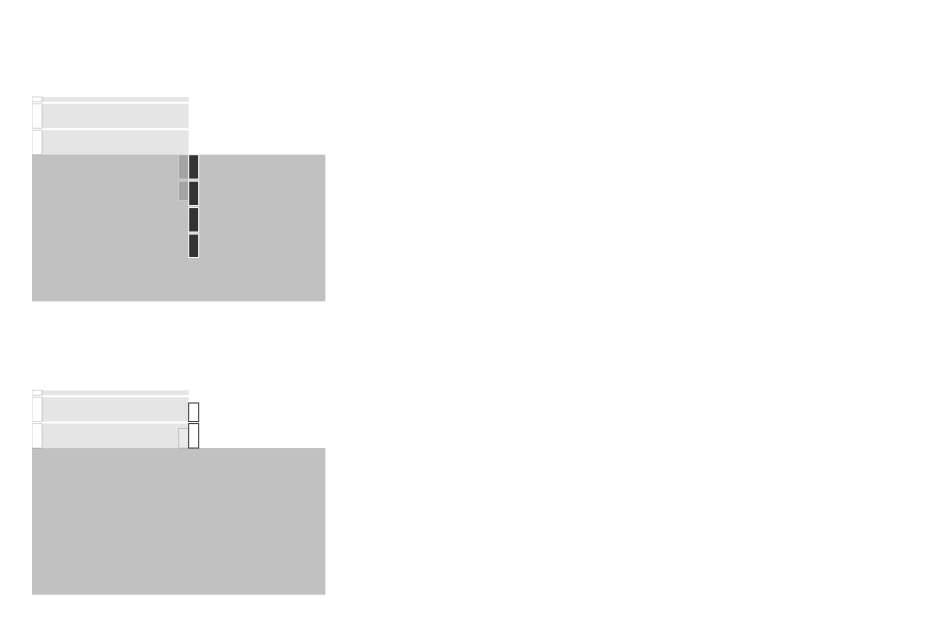
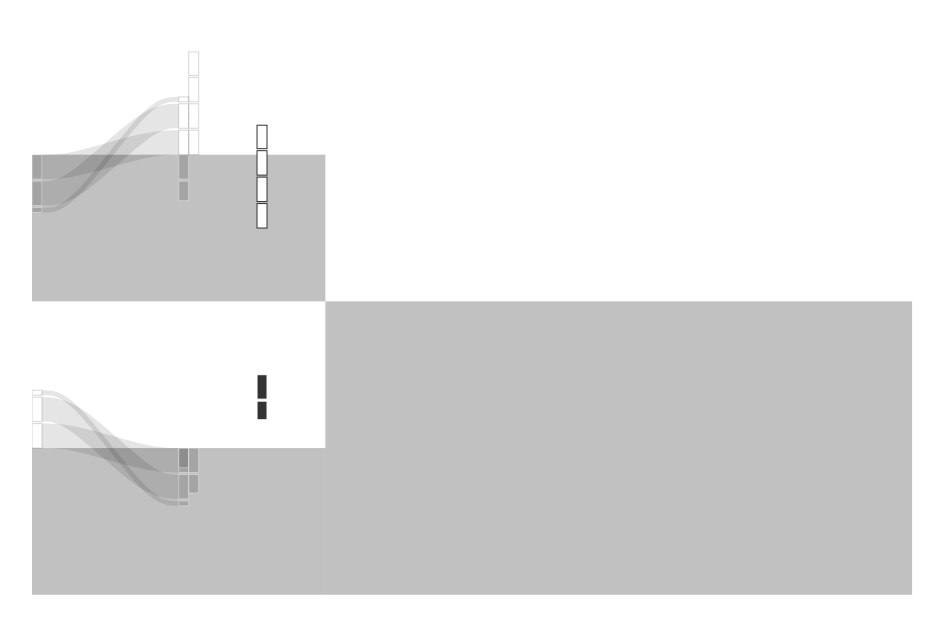
Before and after one commit to abarciauskas-bgse/neurons_app, a plain HTML site: page transfer.html in a window 1280 px wide. Shown: the whole page, without its empty margins (96-1039 px from the left). Drawn offline with nearby package versions, Linux system fonts and the light colour scheme.

Commit message:
Addition

```diff
--- a/transfer.html
+++ b/transfer.html
@@ -52,8 +52,9 @@ svg {
         .attr("height", total_height)
       .append("g")
 
-    // TRANSFER FUNCTION: Multiply plots
+    // TRANSFER FUNCTION
     var transfer_multiply_height = height2
+    var transfer_addition_height = transfer_multiply_height*2
 
     // scales for transfer function
     var transfer_multiply_xscale = d3.scale.linear()
@@ -61,6 +62,14 @@ svg {
     var transfer_multiply_yscale = d3.scale.linear()
         .domain([-6,0,6])
         .range([-transfer_multiply_height/2, 0, transfer_multiply_height/2]);
+
+    // scales for transfer function
+    var transfer_addition_xscale = d3.scale.linear()
+        .range([0, transfer_addition_height]);
+    var transfer_addition_yscale = d3.scale.linear()
+        .domain([-6,0,6])
+        .range([-transfer_addition_height/2, 0, transfer_addition_height/2]);
+
 
     // wtoffset for weights
     var wtoffset = transfer_multiply_height/2
@@ -93,12 +102,27 @@ svg {
         .attr('y', transfer_multiply_height/2)
         .attr('fill', '#333')
 
+    // The addition square
+    var transfer_addition_group = svg.append('svg:g')
+        .attr('id', 'transfer_addition_group')
+        .attr('width', transfer_addition_height)
+        .attr('height', transfer_addition_height)
+        .attr('transform', "translate(" + transfer_addition_height/2 + ",0)")
+
+    transfer_addition_group.append('svg:rect')
+        .attr('class', 'negative_region')
+        .attr('width', transfer_addition_height)
+        .attr('height', transfer_addition_height/2)
+        .attr('y', transfer_addition_height/2)
+        .attr('fill', '#333')
+
+
     var barwidth = 10
 
     var create_interval_data = function(x, type, weight) {
         // create unit and modulo of data
         // FIXME: not sure why this conditional is necessary
-        var x_data = d3.range((type == 'wx' || type == 'w') ? 1 : 0, Math.abs(Math.round(x))).map(function() {
+        var x_data = d3.range((type == 'wx' || type == 'w' || type == 'wx_start') ? 1 : 0, Math.abs(Math.round(x))).map(function() {
             return (x < 0) ? -1 : 1
         })
         x_data.push(x%1)
@@ -114,7 +138,7 @@ svg {
 
     var yposition = function(d) {
         if (d.value < 0) {
-            if (!(d.type == 'wx')) {
+            if (!(d.type == 'wx' || d.type == 'wx_start')) {
                 ypos = transfer_multiply_height/2 + transfer_multiply_yscale(d.index) + 2*(d.index)
                 return ypos
             } else {
@@ -122,7 +146,7 @@ svg {
                 return ypos
             }
         } else {
-            if (!(d.type == 'wx')) {
+            if (!(d.type == 'wx' || d.type == 'wx_start')) {
                 ypos = transfer_multiply_height/2 - transfer_multiply_yscale(d.value) - transfer_multiply_yscale(d.index) - 2*(d.index)
                 return ypos
             } else {
@@ -137,16 +161,24 @@ svg {
     }
 
     var add_links = function(node_data, group, update) {
-        var lineFunction = d3.svg.line()
-                             .x(function(d) { return d.x; })
-                             .y(function(d) { return d.y; })
-                             .interpolate("basis");
+        var lineFunction = d3.svg.line().interpolate("basis");
 
-        var lineData = function(node, update) {
-          var y_pos = yposition(node) + barheight(node)/2
+        var lineData = function(d, update) {
+          var y_pos = yposition(d) + barheight(d)/2
+          var x_update = wtoffset+barwidth
+          var y_update = y_pos
+          if (update) {
+            if (d.weight * d.value < 0) {
+                y_update = transfer_multiply_height/2 + transfer_multiply_yscale(d.index) + 2*(d.index) + barheight(d)/2
+            } else if (d.weight < 0 && d.value < 0) {
+                y_update = transfer_multiply_height/2 - transfer_multiply_yscale(d.index) - 2*(d.index) - transfer_multiply_yscale(Math.abs(d.value)) + barheight(d)/2
+            }
+          }
           return [
-            { "x": barwidth, "y": y_pos},
-            { "x": update ? wtoffset+barwidth : 0,  "y": y_pos}]
+            [ barwidth, y_pos],
+            [ update ? x_update - 3*x_update/4 : barwidth, y_pos],
+            [ update ? x_update - x_update/4 : barwidth, update ? y_update : y_pos],
+            [ update ? x_update-barwidth : barwidth,  update ? y_update : y_pos]]
         }
 
         if (!update) {
@@ -170,9 +202,10 @@ svg {
         x_data = create_interval_data(x, 'x', w)
         x_start_data = create_interval_data(x, 'x_start', w)
         w_data = create_interval_data(w, 'w', w)
+        wx_start_data = create_interval_data(x*w, 'wx_start', w)
         wx_data = create_interval_data(x*w, 'wx', w)
 
-        x_data = x_data.concat(w_data).concat(wx_data).concat(x_start_data)
+        x_data = x_data.concat(w_data).concat(wx_data).concat(x_start_data).concat(wx_start_data)
         add_links(x_start_data, group)
         add_links(x_start_data, group, true)
 
@@ -185,7 +218,7 @@ svg {
           .attr('x', function(d) {
               if (d.type == 'x' || d.type =='x_start') {
                   return 0
-              } else if (d.type == 'wx') {
+              } else if (d.type == 'wx' || d.type == 'wx_start') {
                   return wtoffset+barwidth
               } else if (d.type == 'w') {
                   return wtoffset;
@@ -193,36 +226,16 @@ svg {
           })
           .attr('y', function(d) { return yposition(d) })
           .attr('width', barwidth)
+          .attr('opacity', function(d) { return (d.type == 'wx_start' ? 0 : 1) })
           .attr('height', function(d) {
             return Math.abs(transfer_multiply_yscale(d.value))
           })
     }
-    addwx_multiply(2.2, -1.8, transfer_multiply_group_1, 1)
-    addwx_multiply(2.2, 0.8, transfer_multiply_group_2, 2)
+    addwx_multiply(-2.2, -1.8, transfer_multiply_group_1, 1)
+    addwx_multiply(2.2, -0.8, transfer_multiply_group_2, 2)
 
-    // step function for transitioning and multiplying bars
-    var multiply = function(group_indx) {
-        // select all x_bars
-        d3.selectAll('.x_bar.multiply_bar').transition()
-          .delay(100)
-          .duration(2000)
-          .attr('x', wtoffset)
-          .attr('y', function(d) {
-            if (d.weight*d.value < 0) {
-                return transfer_multiply_height/2 +transfer_multiply_yscale(d.index) + 2*(d.index)
-            } else {
-                return transfer_multiply_height/2 - transfer_multiply_yscale(d.value) - transfer_multiply_yscale(d.index) - 2*(d.index)
-            }
-          })
-          .attr('height', function(d) {
-            return Math.abs(transfer_multiply_yscale(d.value))
-          })
-          .transition().duration(500).style('opacity',0)
-
-        d3.selectAll('.x_start_bar').transition().delay(100).duration(2000).style('opacity', 0.2)
-        d3.selectAll('.w_bar').transition().delay(100).duration(2000).style('opacity', 0.2)
-
-        d3.selectAll('.wx_bar.multiply_bar.group' + group_indx + '_bar').each(function(d, i) {
+    var stack_bars = function(class_selection) {
+        d3.selectAll(class_selection).each(function(d, i) {
             d3.select(this).transition()
               .delay(2100 + 300*i)
               .duration(300)
@@ -237,10 +250,62 @@ svg {
 
         })
     }
+    // step function for transitioning and multiplying bars
+    var multiply = function(group_indx) {
+        // select all x_bars, move and disappear them
+        d3.selectAll('.x_bar.multiply_bar').transition()
+          .delay(100)
+          .duration(2000)
+          .attr('x', wtoffset)
+          .attr('y', function(d) {
+            if (d.weight*d.value < 0) {
+                return transfer_multiply_height/2 +transfer_multiply_yscale(d.index) + 2*(d.index)
+            } else if (d.weight < 0 && d.value < 0) {
+                return transfer_multiply_height/2 - transfer_multiply_yscale(d.index) - 2*(d.index) - transfer_multiply_yscale(Math.abs(d.value))
+            } else {
+                return transfer_multiply_height/2 - transfer_multiply_yscale(d.value) - transfer_multiply_yscale(d.index) - 2*(d.index)
+            }
+          })
+          .attr('height', function(d) {
+            return Math.abs(transfer_multiply_yscale(d.value))
+          })
+          .transition().duration(500).style('opacity',0.2)
+
+        // FIXME: would like this to be a transition but d3 doesn't like to transition classes
+        d3.selectAll('.x_bar.multiply_bar')
+          .classed("neg_bar", function(d) { return d.value*d.weight < 0 ? true : false})
+          .classed("pos_bar", function(d) { return d.value*d.weight > 0 ? true : false})
+
+        // fade x_start and w
+        d3.selectAll('.x_start_bar').transition().delay(100).duration(2000).style('opacity', 0.2)
+        d3.selectAll('.w_bar').transition().delay(100).duration(2000).style('opacity', 0.2)
+
+        // stack wx bars
+        var wx_selection = '.wx_bar.multiply_bar.group' + group_indx + '_bar'
+        var wx_start_selection = ' .wx_start_bar.multiply_bar.group' + group_indx + '_bar'
+        stack_bars(wx_selection)
+        stack_bars(wx_start_selection)
+    }
     multiply(1)
     multiply(2)
 
-
-    // next level shit: addition
+    var yposition_addition = function(d) {
+        if (d.value < 0) {
+            ypos = transfer_multiply_yscale(d.index) + 2*(d.index)
+            return ypos
+        } else {
+            ypos = transfer_addition_height/2 - transfer_multiply_yscale(d.index) - transfer_multiply_yscale(d.value) - 2*(d.index)
+            return ypos
+        }
+    }
+    // function to transition wx bars to the transfer addition space
+    var add = function(group_indx) {
+        d3.selectAll('.wx_start_bar').transition().delay(4000).duration(1000).style('opacity', 0.2)
+        d3.selectAll('.wx_bar.multiply_bar.group' + group_indx + '_bar').transition().delay(4000).duration(2000)
+          .attr('x', transfer_multiply_height)
+          .attr('y', function(d) { return yposition_addition(d) })
+    }
+    add(1)
+    add(2)
 
 </script>
```
